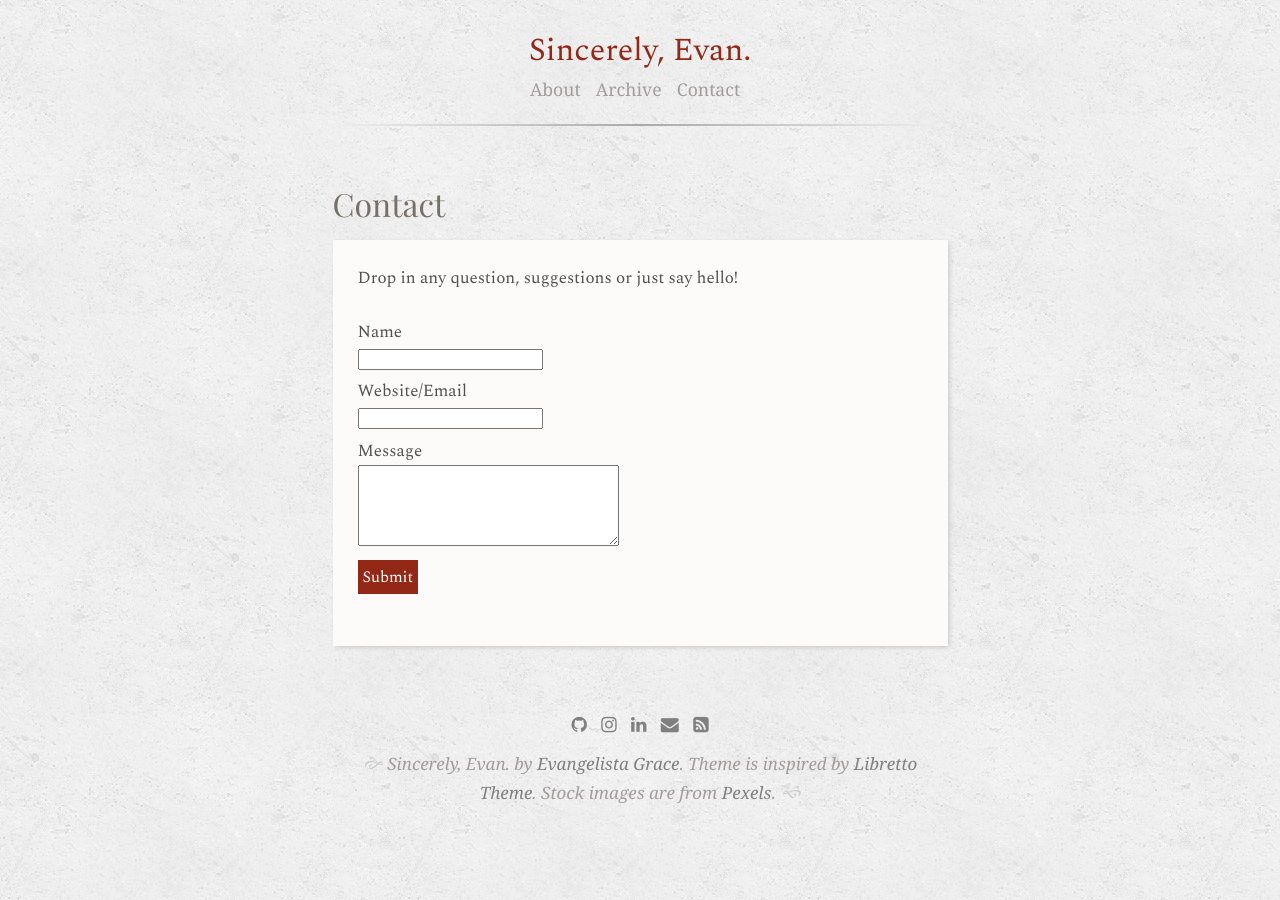
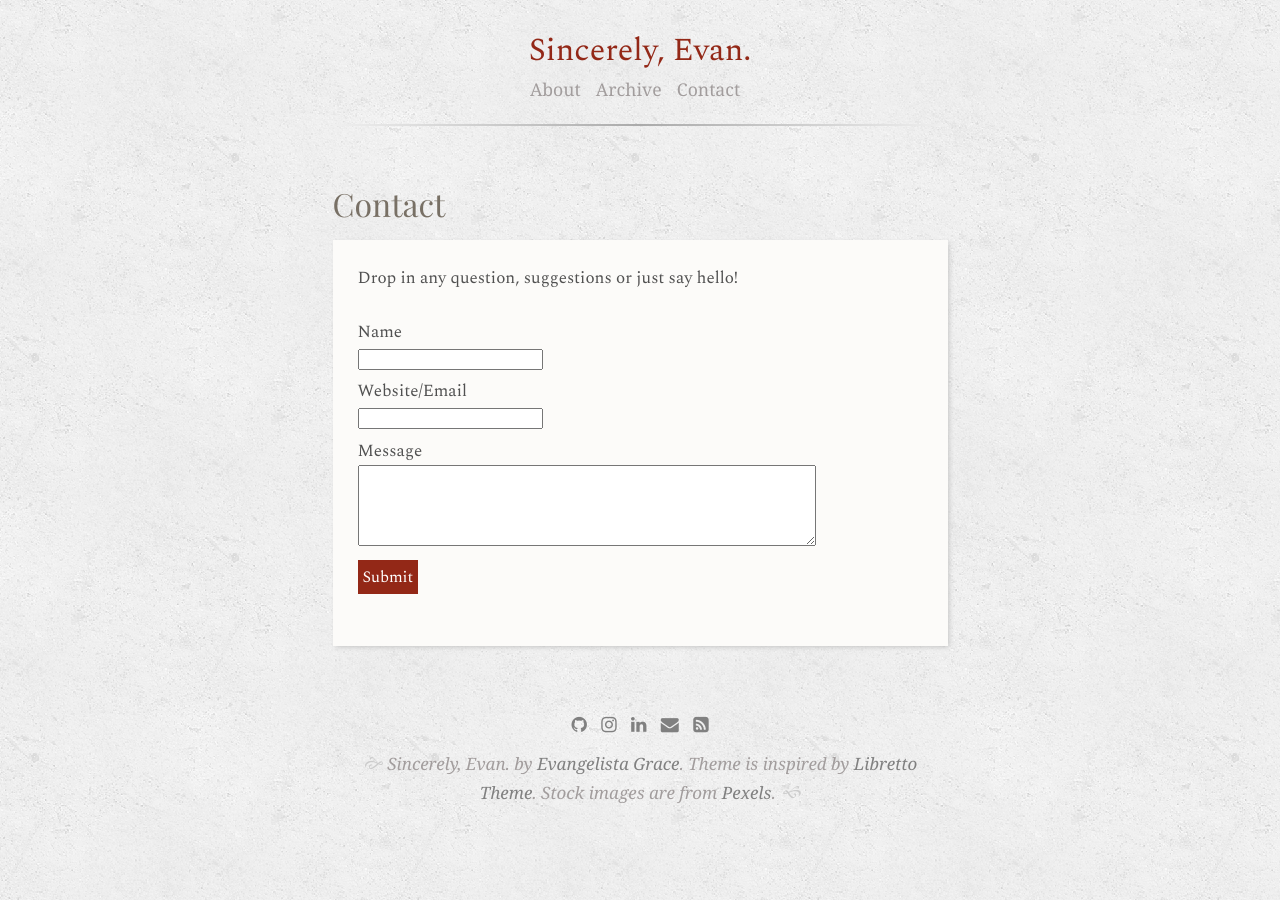
Before and after one commit to evangelistagrace/evangelistagrace.github.io, a Jekyll site: the page built from menu/contact.md, in a window 1280 px wide. Built offline with Jekyll 4.4.1, drawn with Linux system fonts in a browser that asks for light colours; some web fonts are replaced.

Commit message:
Update contact.md

```diff
--- a/menu/contact.md
+++ b/menu/contact.md
@@ -19,7 +19,7 @@ title: Contact
 
         <div class="form-group">
             <label for="message">Message</label>
-            <textarea rows="5" cols="30" name="message">
+            <textarea rows="5" name="message" style="width:80%">
         </textarea>
         </div>
         <button type="submit" name="submit">Submit</button>
```
